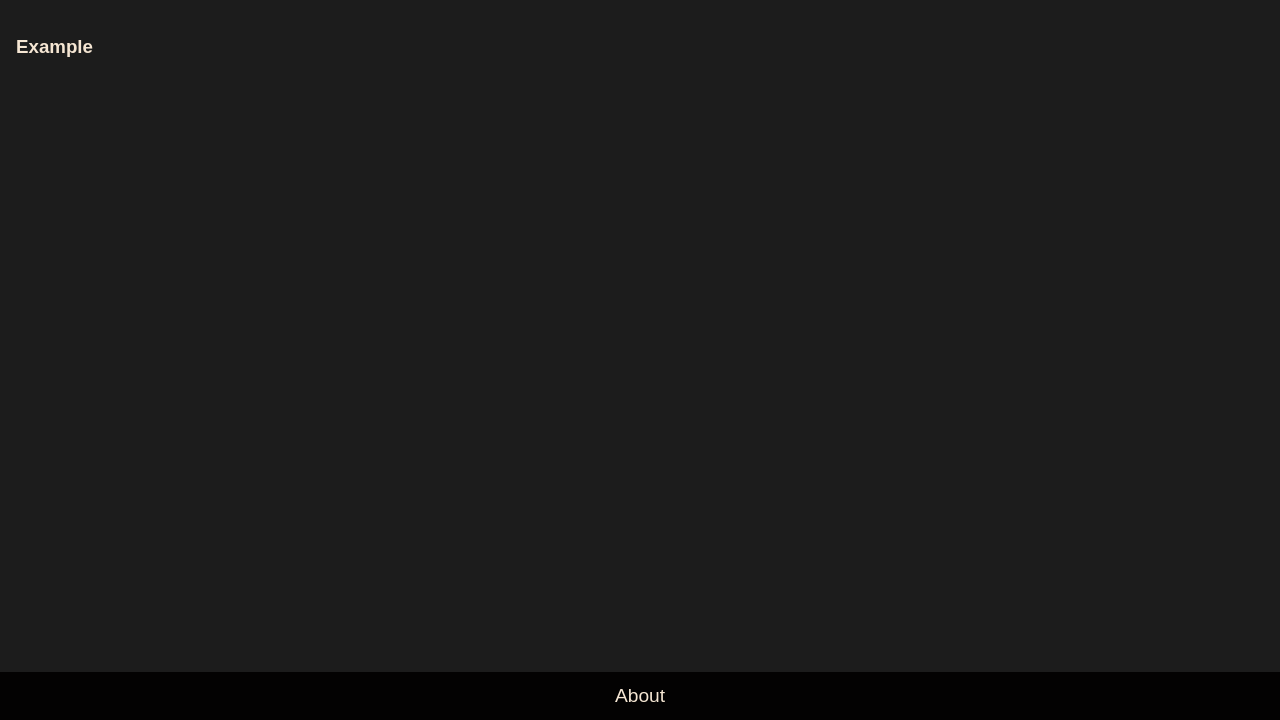
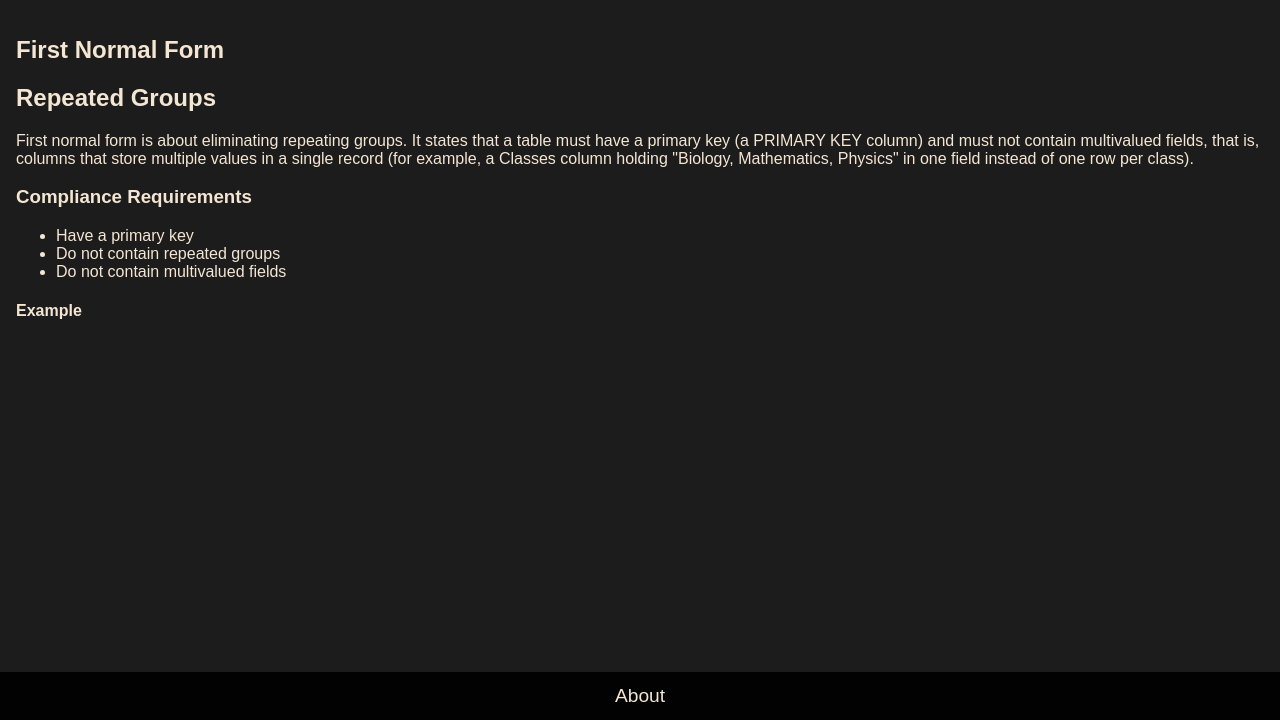
Before and after one commit to Qwerty3341/SchemaMan, a Flask app: page /nf/nf1 in a window 1280 px wide. Shown: the part 80-800 px from the top of the page. Run offline with Flask 3, Linux system fonts and the light colour scheme; some web fonts are replaced.

Commit message:
Empezando con el contenido de las paginas NF

```diff
--- a/schema_man/static/css/normalizator.css
+++ b/schema_man/static/css/normalizator.css
@@ -56,12 +56,6 @@
 }
 
 .sql-selects {
-	display: grid;
-	grid-template-columns: repeat(2, 1fr);
-	gap: 10px;
-}
-
-.report-buttons {
 	display: grid;
 	grid-template-columns: repeat(2, 1fr);
 	gap: 10px;
--- a/schema_man/templates/nf/bcnf.html
+++ b/schema_man/templates/nf/bcnf.html
@@ -7,4 +7,6 @@
 
 {% block nf_description %}{% endblock %}
 
+{% block requirements %}{% endblock requirements %}
+
 {% block nf_example %}{% endblock %}
--- a/schema_man/templates/nf/nf1.html
+++ b/schema_man/templates/nf/nf1.html
@@ -1 +1,24 @@
 {% extends "nf/nf_base.html" %}
+
+{% block title %}First Normal Form{% endblock %}
+
+{% block nf_title %}First Normal Form{% endblock %}
+{% block nf_subtitle %}Repeated Groups{% endblock %}
+
+{% block nf_description %}
+First normal form is about eliminating repeating groups. It states that a table must have a primary key (a PRIMARY KEY
+column) and must not contain multivalued fields, that is, columns that store multiple values in a single record (for
+example, a Classes column holding "Biology, Mathematics, Physics" in one field instead of one row per class).
+{% endblock %}
+
+{% block requirements %}
+<ul>
+	<li>Have a primary key</li>
+	<li>Do not contain repeated groups</li>
+	<li>Do not contain multivalued fields</li>
+</ul>
+{% endblock requirements %}
+
+{% block nf_example %}
+
+{% endblock %}
--- a/schema_man/templates/nf/nf_base.html
+++ b/schema_man/templates/nf/nf_base.html
@@ -13,10 +13,13 @@
 		{% block nf_description %}{% endblock %}
 	</div>
 
-	<div class="nf-subcontainer" id="compliance-requirements"></div>
+	<div class="nf-subcontainer" id="compliance-requirements">
+		<h3>Compliance Requirements</h3>
+		{% block requirements %}{% endblock requirements %}
+	</div>
 
 	<div class="nf-subcontainer nf-example" id="nf-example">
-		<h3>Example</h3>
+		<h4>Example</h4>
 		{% block nf_example %}{% endblock %}
 	</div>
 </section>
```
Also changed, not shown: schema_man/templates/app/normalizator.html (+7 -10 lines), schema_man/templates/nf/nf2.html (+11 -0 lines), schema_man/templates/nf/nf3.html (+11 -0 lines), schema_man/templates/nf/nf4.html (+11 -0 lines), schema_man/templates/nf/nf5.html (+11 -0 lines).
